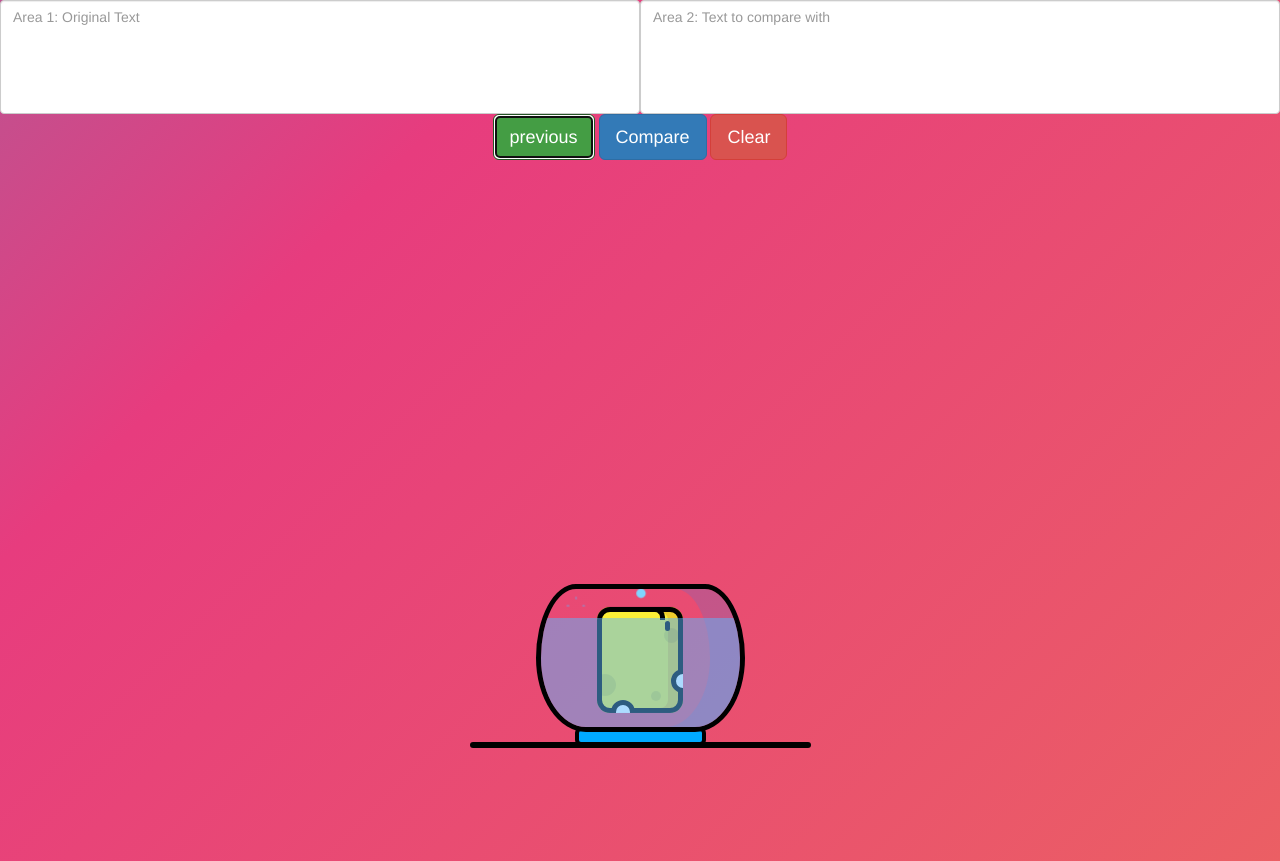
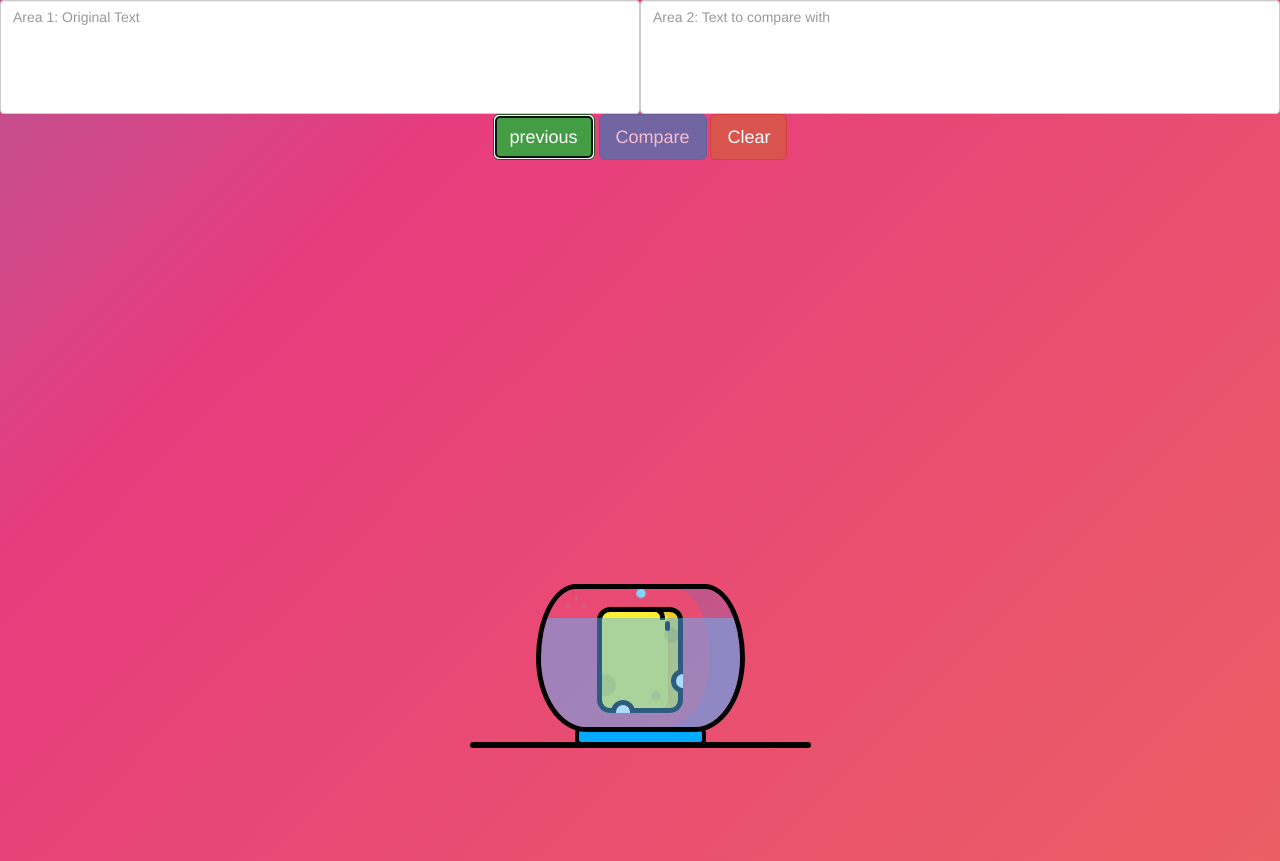
Before and after one commit to Evilu/Text-compare, a plain HTML site: page index.html in a window 1280 px wide. Both pictures are taken after a click on the button "previous". Drawn offline with nearby package versions, Linux system fonts and the light colour scheme.

Commit message:
safety update - previous button now disables compare button

```diff
--- a/index.html
+++ b/index.html
@@ -16,7 +16,7 @@
           placeholder="Area 2: Text to compare with" autocomplete="off" cols="40" rows="5"></textarea><br>
 <div class="col-md-15 text-center">
     <button type="button" class="btn btn-success btn-lg" onClick="previous()">previous</button>
-    <button type="button" class="btn btn-primary btn-lg" onClick="compare()">Compare</button>
+    <button type="button" id="compareButton" class="btn btn-primary btn-lg" onClick="compare()">Compare</button>
     <button type="button" class="btn btn-danger btn-lg" onClick="window.location.reload()">Clear</button>
 </div>
 <br><br>
--- a/split.js
+++ b/split.js
@@ -1,6 +1,7 @@
 const audio = new Audio('data/effect.mp3');
 
 function compare() {
+
     let string1 = document.getElementById("first").value;
 
     let string2 = document.getElementById("second").value;
@@ -43,6 +44,8 @@ function compare() {
 
 function previous (){
 
+    document.getElementById("compareButton").disabled = true;
+
     document.getElementById("aqa").style.display =
         "block";
 
```
